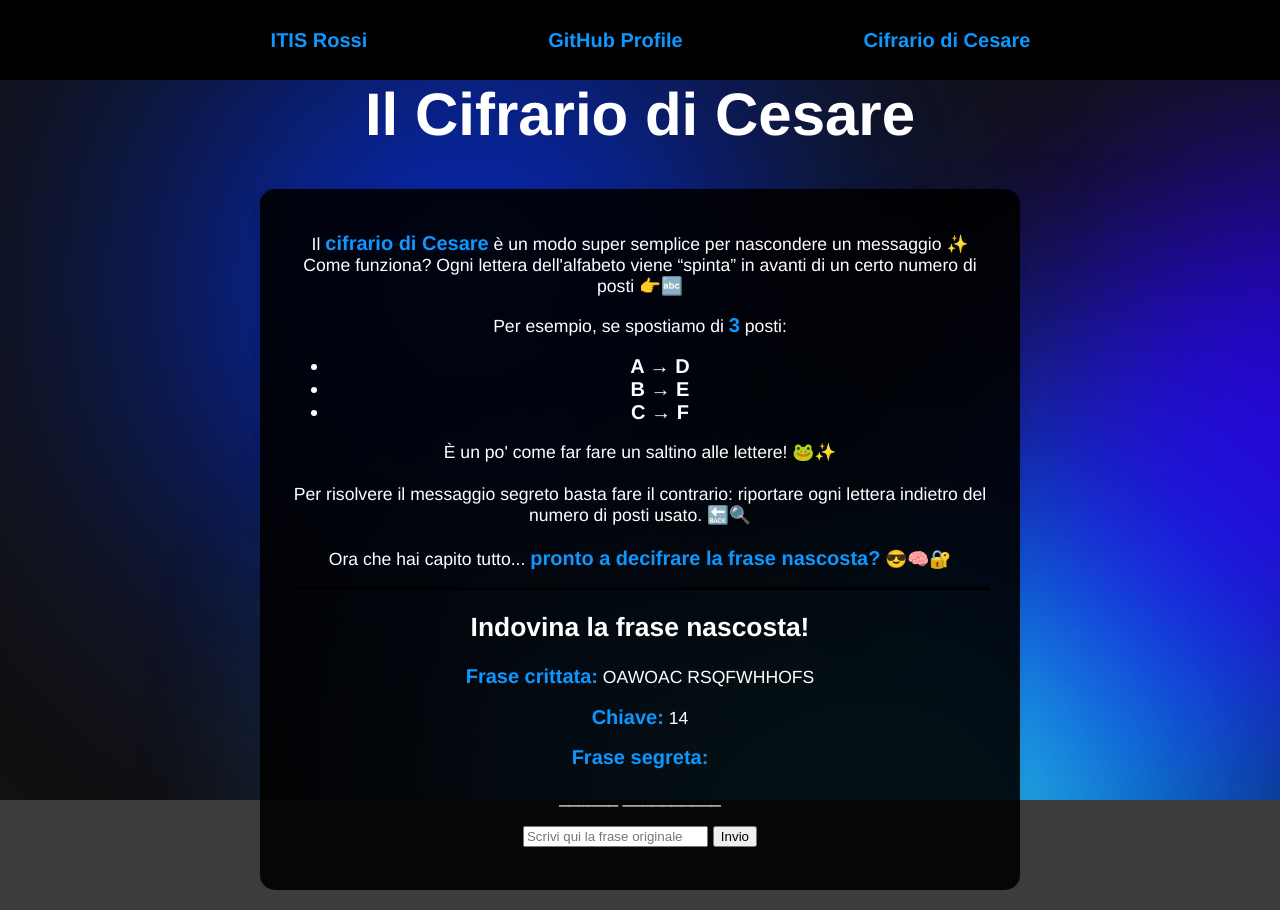
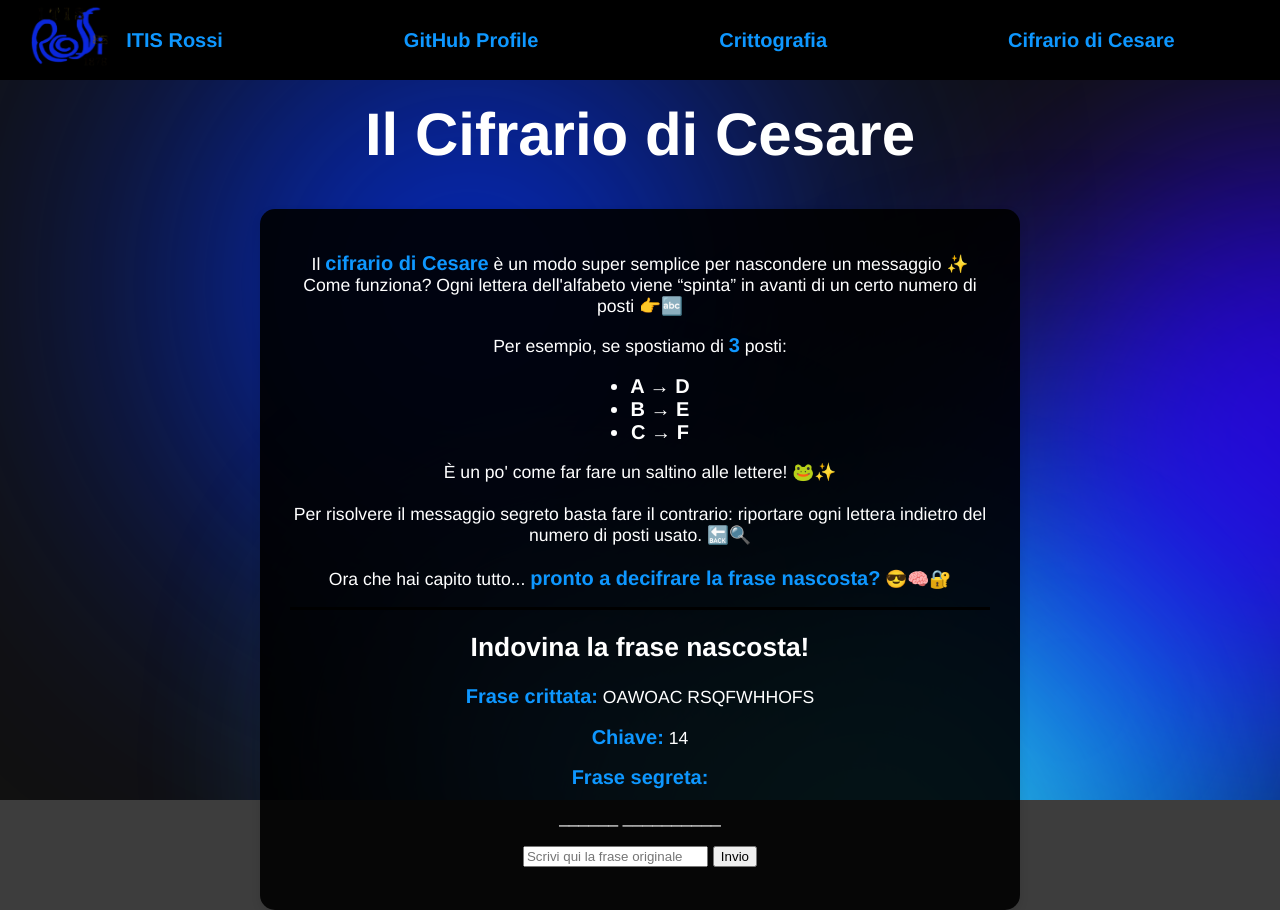
Before and after one commit to NickIn4k/SitoScuoleAperte, a plain HTML site: page Page/Index.html in a window 1280 px wide. Drawn offline with Linux system fonts and the light colour scheme.

Commit message:
Update
+form -> div
+logo
+css update

```diff
--- a/Page/Index.html
+++ b/Page/Index.html
@@ -5,6 +5,7 @@ Classe 5BII - Informatica
 -->
 
 <!DOCTYPE html>
+
 <html lang="it">
     <head>
         <meta charset="UTF-8">
@@ -16,6 +17,7 @@ Classe 5BII - Informatica
         <script src="../Script/library.js" defer></script>
     </head>
     <body>
+        <!-- BACKGROUND -->
         <div class="lava-bg">
             <div class="lava-blob"></div>
             <div class="lava-blob"></div>
@@ -23,10 +25,15 @@ Classe 5BII - Informatica
             <div class="lava-blob"></div>
             <div class="lava-blob"></div>
         </div>
+
+        <!-- LOGO -->
+        <img class="logo" src="../Media/itisrossi.png">
+
         <!-- NAVBAR -->
         <header class="Nav">
             <a href="https://www.itisrossi.edu.it/" target="_blank">ITIS Rossi</a>
             <a href="https://github.com/Eqryko" target="_blank">GitHub Profile</a>
+            <a href="https://it.wikipedia.org/wiki/Crittografia" target="_blank">Crittografia</a>
             <a href="https://it.wikipedia.org/wiki/Cifrario_di_Cesare" target="_blank">Cifrario di Cesare</a>
         </header>
 
@@ -34,7 +41,7 @@ Classe 5BII - Informatica
             <!-- TITOLO PRINCIPALE -->
             <h1>Il Cifrario di Cesare</h1>
 
-            <form>
+            <div class="Form">
                 <!-- DESCRIZIONE DEL CIFRARIO -->
                 <section>
                     <p>
--- a/Style/style.css
+++ b/Style/style.css
@@ -14,10 +14,16 @@ body {
 h1 {
     font-size: 60px;
     text-align: center;
+    padding-top: 20px;
 }
 
 h1, h2, h3, p, ul, li, b {
     color: white;
+}
+
+ul {
+  display: table;
+  margin: 0 auto;
 }
 
 hr {
@@ -54,7 +60,7 @@ hr {
 
 .Nav a::before {
     content: "◆ ";
-    color: #c4ff0e;
+    color: #0e97ff;
     opacity: 0;
     transition: opacity 0.4s ease;
 }
@@ -65,7 +71,24 @@ hr {
 
 .Nav a:hover {
     color: #0e97ff;
-    text-shadow: 0 0 15px #0e97ff, 0 0 30px #06e6d7;
+    text-shadow: 0 0 15px #0e97ff, 0 0 30px #0611e6;
+}
+
+.logo {
+    position: fixed;
+    top: 5px;
+    left: 30px;
+    width: 80px;
+    height: auto;
+    z-index: 100; /* sempre sopra tutto */
+    border-radius: 0;
+    cursor: default;
+    transform: none;
+    box-shadow: none;
+}
+
+.logo:hover {
+    transform: scale(1.05);
 }
 
 .Main {
@@ -96,7 +119,7 @@ footer i {
     color: #bbb;
 }
 
-form {
+.Form {
     font-size: 1.1rem;
     max-width: 700px;
     margin: 0 auto;
@@ -106,7 +129,7 @@ form {
     box-shadow: 0 4px 10px rgba(0,0,0,0.1);
 }
 
-form b {
+.Form b {
     color: #0e97ff;
     font-size: 20px;
 }
```
Also changed, not shown: Media/itisrossi.png (added).
